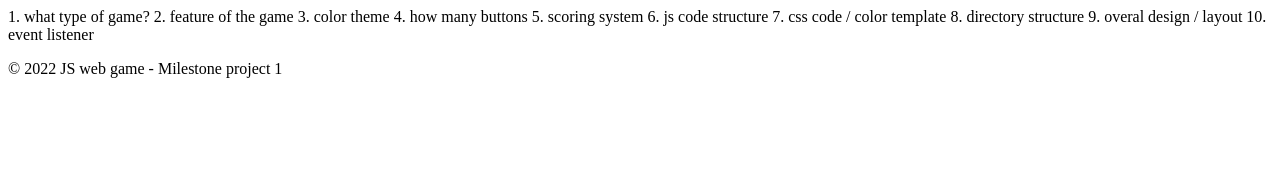
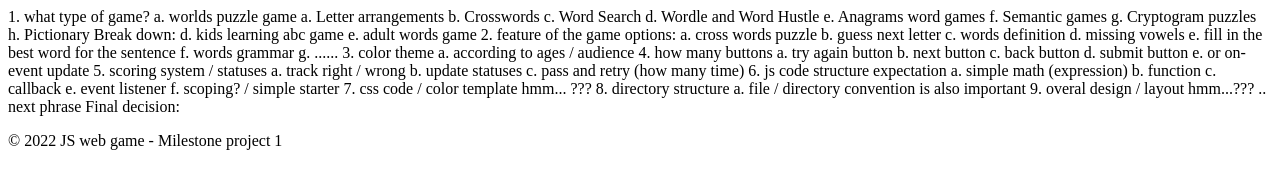
Before and after one commit to chinhle-cslb-sd/MileStoneProject1, a plain HTML site: page index.html in a window 1280 px wide. Drawn offline with Linux system fonts and the light colour scheme.

Commit message:
first phase objective

```diff
--- a/index.html
+++ b/index.html
@@ -17,15 +17,66 @@
 
         <!-- objective -->
         1. what type of game?
+           a. worlds puzzle game
+              a. Letter arrangements
+              b. Crosswords
+              c. Word Search
+              d. Wordle and Word Hustle
+              e. Anagrams word games
+              f. Semantic games
+              g. Cryptogram puzzles
+              h. Pictionary
+
+           Break down:
+           d. kids learning abc game
+           e. adult words game
+
         2. feature of the game
+
+           options:
+           a. cross words puzzle
+           b. guess next letter
+           c. words definition
+           d. missing vowels
+           e. fill in the best word for the sentence
+           f. words grammar
+           g. ......
+
         3. color theme
+           a. according to ages / audience
+
         4. how many buttons
-        5. scoring system
-        6. js code structure
+            a. try again button
+            b. next button
+            c. back button
+            d. submit button
+            e. or on-event update
+
+        5. scoring system / statuses
+            a. track right / wrong
+            b. update statuses
+            c. pass and retry (how many time)
+
+        6. js code structure expectation
+            a. simple math (expression)
+            b. function
+            c. callback
+            e. event listener
+            f. scoping? / simple starter
+
         7. css code / color template
+            hmm... ???
+
         8. directory structure
+           a. file / directory convention is also important
+
         9. overal design / layout
-        10. event listener
+           hmm...???
+
+           .. next phrase
+
+           Final decision:
+
 
         <!-- psuedo code -->
 
```
